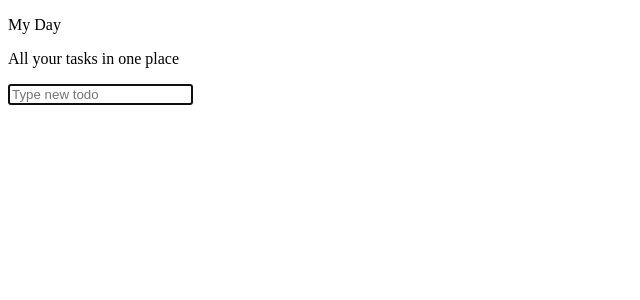
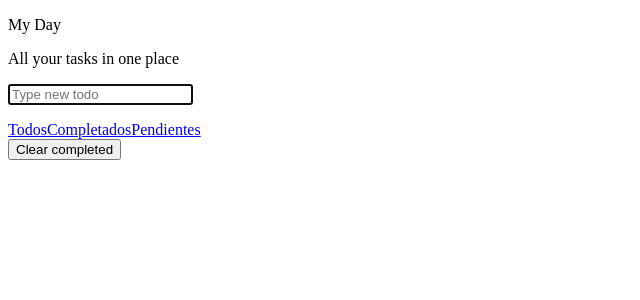
Before and after one commit to ratprogramer/Gestor-tareas, a React (Vite) app: page /all in a window 1280 px wide. Shown: the top 300 px of the page, without its empty margins (0-640 px from the left). Built offline with nearby package versions, Linux system fonts and the light colour scheme.

Commit message:
Navegar entre tareas

```diff
--- a/package.json
+++ b/package.json
@@ -11,7 +11,8 @@
   },
   "dependencies": {
     "react": "^18.3.1",
-    "react-dom": "^18.3.1"
+    "react-dom": "^18.3.1",
+    "react-router-dom": "^6.27.0"
   },
   "devDependencies": {
     "@eslint/js": "^9.13.0",
--- a/src/App.jsx
+++ b/src/App.jsx
@@ -1,4 +1,5 @@
 import { TaskList } from './components/TaskList/TaskList'
+import { BrowserRouter as Router, Route, Routes, Navigate } from 'react-router-dom'
 import { Header } from './components/Header/Header'
 import { Footer } from './components/Footer/Footer'
 import './App.css'
@@ -42,8 +43,16 @@ const App = () => {
 
   return (
     <>
-      <Header addTask={addTask}></Header>
-      <TaskList tasks={tasks} editTask={editTask} deleteTask={deleteTask} toggleComplete={toggleComplete}></TaskList>
+      <Router>
+        <Header addTask={addTask}></Header>
+        <Routes>
+          <Route path='/' element={<Navigate to="/all"/>}/>
+          <Route path='/all' element= {<TaskList tasks={tasks} editTask={editTask} deleteTask={deleteTask} toggleComplete={toggleComplete} filter="all"/>}/>
+          <Route path='/pending' element= {<TaskList tasks={tasks} editTask={editTask} deleteTask={deleteTask} toggleComplete={toggleComplete} filter="pending"/>}/>
+          <Route path='/completed' element= {<TaskList tasks={tasks} editTask={editTask} deleteTask={deleteTask} toggleComplete={toggleComplete} filter="completed"/>}/>
+        </Routes>
+        <Footer></Footer>
+      </Router>
     </>
   )
 }
--- a/src/components/Footer/Footer.jsx
+++ b/src/components/Footer/Footer.jsx
@@ -1,10 +1,17 @@
 import './Footer.css'
-
+import { Link } from 'react-router-dom'
 export function Footer() {
 
   return (
     <>
-
+      <div>
+        <Link to="/all" >Todos</Link>
+        <Link to="/completed">Completados</Link>
+        <Link to="/pending">Pendientes</Link>
+      </div>
+      <footer>
+        <button>Clear completed</button>
+      </footer>
     </>
   )
 }
--- a/src/components/TaskList/TaskList.jsx
+++ b/src/components/TaskList/TaskList.jsx
@@ -1,10 +1,11 @@
 import './TaskList.css'
 import { Task } from '../Task/Task'
-export function TaskList({ tasks, toggleComplete, deleteTask, editTask }) {
+export function TaskList({ tasks, toggleComplete, deleteTask, editTask, filter }) {
 
   return (
     <ul>
-      {tasks.map(task => (
+      {filter === 'completed' ? (
+        tasks.filter(task => task.completed).map(task => (
             <Task
                 key={task.id}
                 task={task}
@@ -12,7 +13,28 @@ export function TaskList({ tasks, toggleComplete, deleteTask, editTask }) {
                 deleteTask={deleteTask}
                 editTask={editTask}
             />
-      ))}
+        ))
+      ) : filter === 'pending' ?(
+        tasks.filter(task => !task.completed).map(task => (
+            <Task
+                key={task.id}
+                task={task}
+                toggleComplete={toggleComplete}
+                deleteTask={deleteTask}
+                editTask={editTask}
+            />
+        ))
+      ) : (
+        tasks.map(task => (
+            <Task
+                key={task.id}
+                task={task}
+                toggleComplete={toggleComplete}
+                deleteTask={deleteTask}
+                editTask={editTask}
+            />
+        ))
+      )}
     </ul>
   )
 }
```
Also changed, not shown: 1 other file (tests, documents, lock files or other folders). Lines whose indentation alone changed are shown as unchanged.
